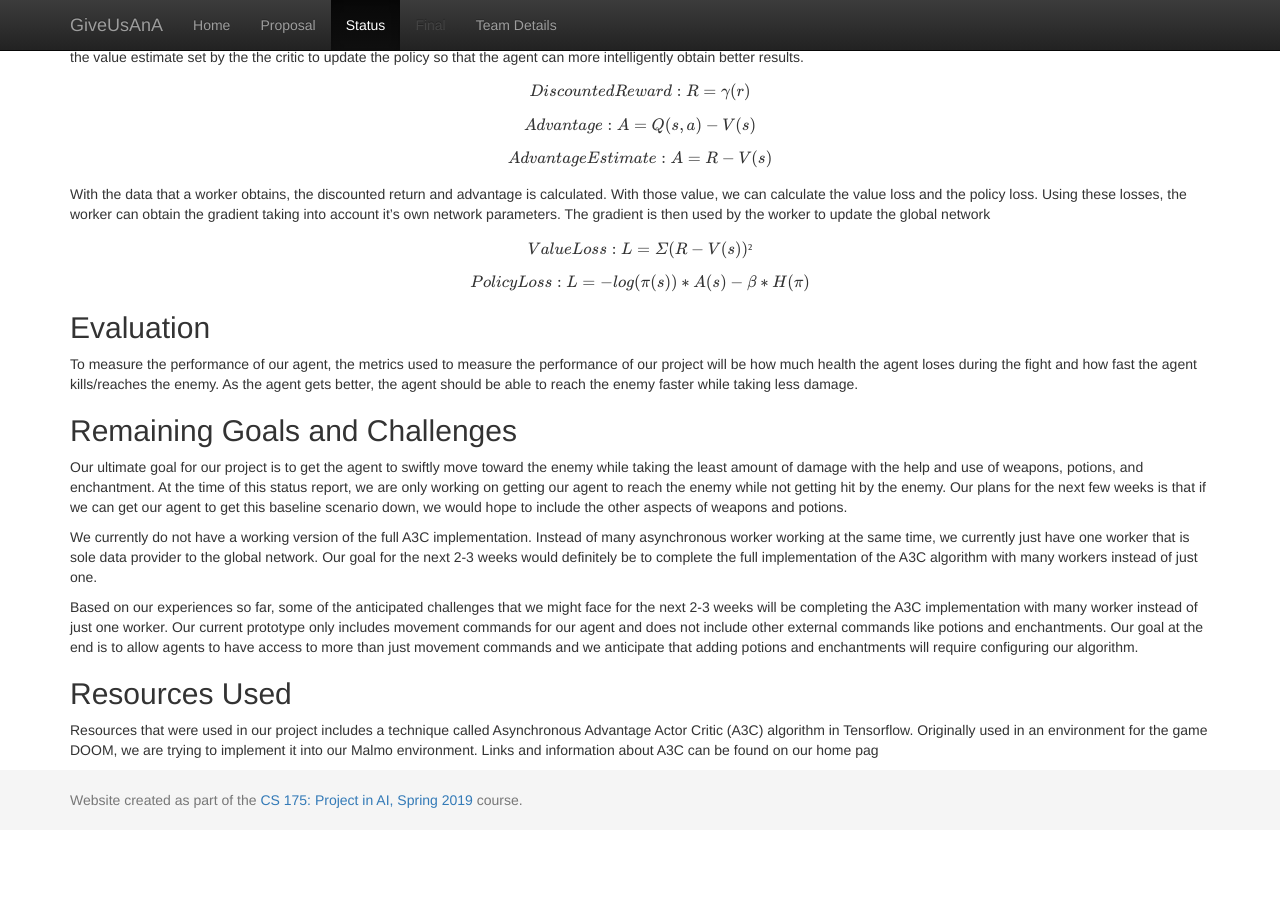
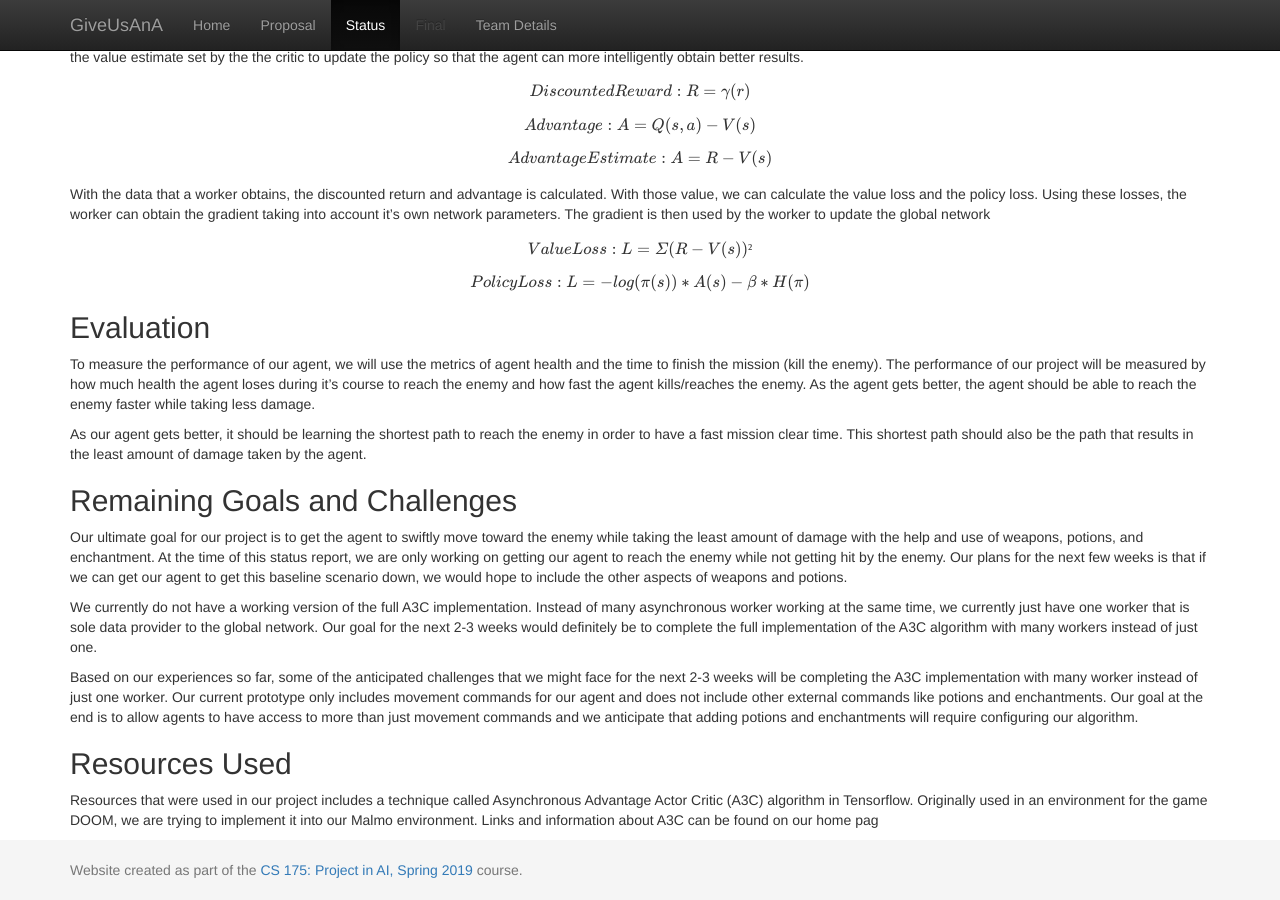
Before and after one commit to rama1997/GiveUsAnA, a Jekyll site: the page built from docs/status.md, in a window 1280 px wide and 900 px high, scrolled down 1254 px. Built offline with Jekyll 4.4.1, drawn with Linux system fonts in a browser that asks for light colours; formulas are drawn with MathJax 3; before the commit the page ends 2084 px from its top, so only the background shows below that; grey boxes are pictures that could not be loaded.

Commit message:
Update status.md

```diff
--- a/docs/status.md
+++ b/docs/status.md
@@ -33,7 +33,9 @@ $$Value Loss: L = Σ(R - V(s))²$$
 $$Policy Loss: L = -log(π(s)) * A(s) - β*H(π)$$
 
 ## Evaluation
-To measure the performance of our agent, the metrics used to measure the performance of our project will be how much health the agent loses during the fight and how fast the agent kills/reaches the enemy. As the agent gets better, the agent should be able to reach the enemy faster while taking less damage.
+To measure the performance of our agent, we will use the metrics of agent health and the time to finish the mission (kill the enemy). The performance of our project will be measured by how much health the agent loses during it's course to reach the enemy and how fast the agent kills/reaches the enemy. As the agent gets better, the agent should be able to reach the enemy faster while taking less damage.
+
+As our agent gets better, it should be learning the shortest path to reach the enemy in order to have a fast mission clear time. This shortest path should also be the path that results in the least amount of damage taken by the agent.
 
 ## Remaining Goals and Challenges
 Our ultimate goal for our project is to get the agent to swiftly move toward the enemy while taking the least amount of damage with the help and use of weapons, potions, and enchantment. At the time of this status report, we are only working on getting our agent to reach the enemy while not getting hit by the enemy. Our plans for the next few weeks is that if we can get our agent to get this baseline scenario down, we would hope to include the other aspects of weapons and potions.
```
